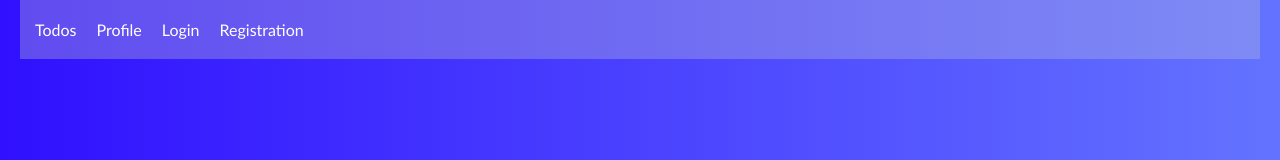
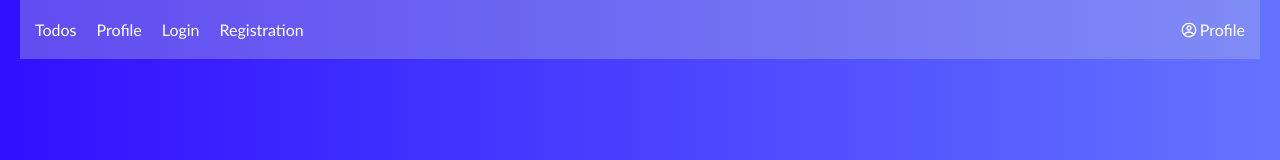
Before and after one commit to zinuu4/ToDo---React, a Next.js app in the folder client/: page /en in a window 1280 px wide. Shown: the top 160 px of the page. Built offline with nearby package versions, Linux system fonts and the light colour scheme; no server answers.

Commit message:
feat: profile button

```diff
--- a/client/src/app/[lang]/layout.tsx
+++ b/client/src/app/[lang]/layout.tsx
@@ -3,7 +3,7 @@ import { Inter } from 'next/font/google';
 
 import { Locales } from '@/shared/types';
 import { defaultLocale } from '@/middleware';
-import { Header } from '@/components/Layout/Header/Header';
+import { Header } from '@/components/Layout/Header';
 
 import '../globals.scss';
 
--- a/client/src/components/Layout/Header/Header.tsx
+++ b/client/src/components/Layout/Header/Header.tsx
@@ -2,6 +2,7 @@ import clsx from 'clsx';
 import React from 'react';
 
 import { MainMenu } from './MainMenu';
+import { ProfileButton } from './ProfileButton';
 
 import styles from './Header.module.scss';
 
@@ -9,6 +10,7 @@ export const Header = () => {
   return (
     <header className={clsx(styles.header, 'container')}>
       <MainMenu />
+      <ProfileButton />
     </header>
   );
 };
--- /dev/null
+++ b/client/src/components/Layout/Header/ProfileButton/ProfileButton.module.scss
@@ -0,0 +1,8 @@
+.wrapper {
+  display: flex;
+  align-items: center;
+}
+
+.title {
+  margin-left: 3px;
+}
--- /dev/null
+++ b/client/src/components/Layout/Header/ProfileButton/ProfileButton.tsx
@@ -0,0 +1,23 @@
+import React from 'react';
+import { CgProfile } from 'react-icons/cg';
+import { CiLogin } from 'react-icons/ci';
+import Link from 'next/link';
+
+import { Pages, routes } from '@/shared/routes';
+
+import styles from './ProfileButton.module.scss';
+
+export const ProfileButton = () => {
+  const isAuthed = true;
+  const desiredRoute: Pages = isAuthed ? 'profile' : 'login';
+  return (
+    <Link href={routes[desiredRoute].path} className={styles.wrapper}>
+      {isAuthed ? (
+        <CgProfile style={{ color: 'white' }} />
+      ) : (
+        <CiLogin style={{ color: 'white' }} />
+      )}
+      <p className={styles.title}>{routes[desiredRoute].title}</p>
+    </Link>
+  );
+};
--- /dev/null
+++ b/client/src/components/Layout/Header/ProfileButton/index.ts
@@ -0,0 +1 @@
+export { ProfileButton } from './ProfileButton';
--- /dev/null
+++ b/client/src/components/Layout/Header/index.ts
@@ -0,0 +1 @@
+export { Header } from './Header';
```
